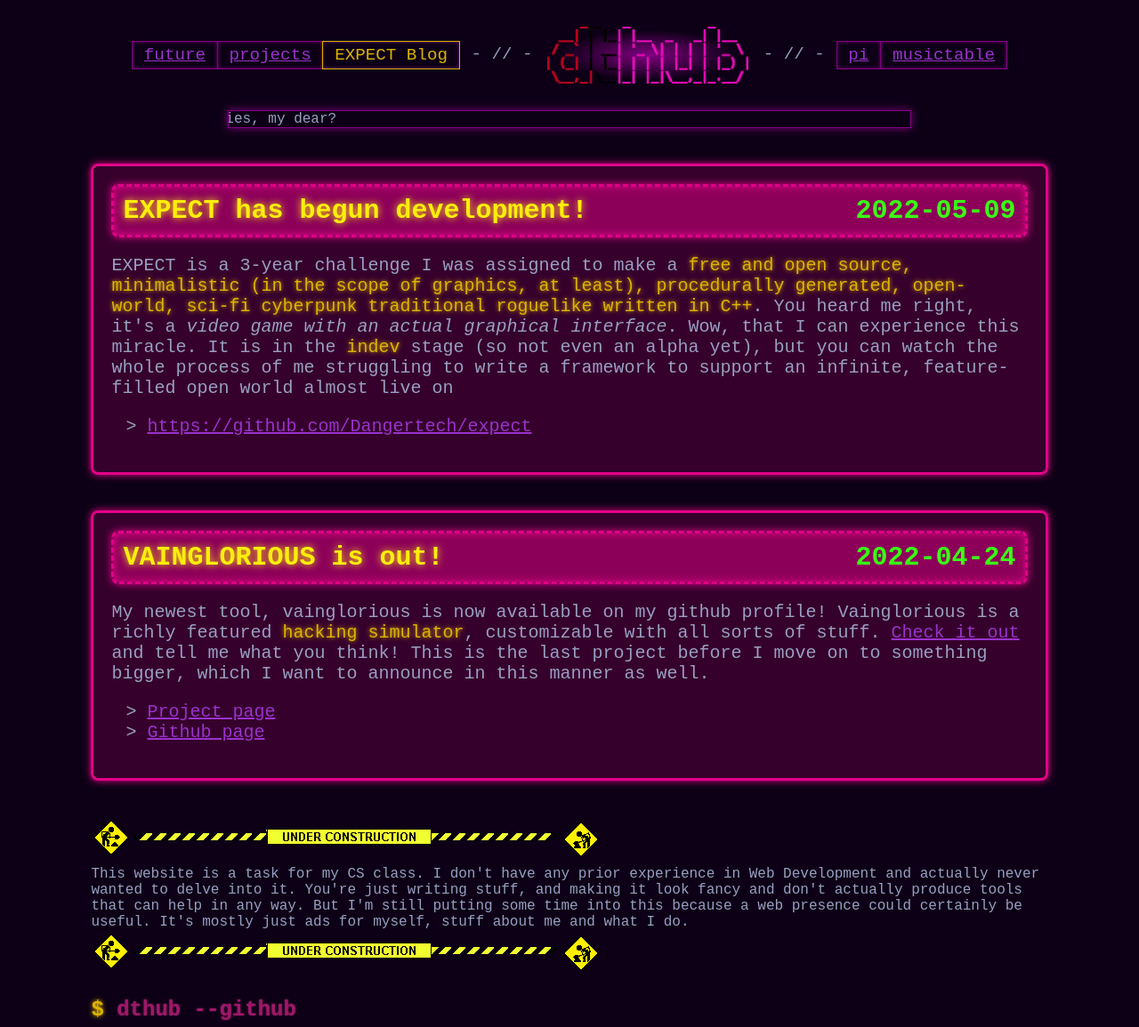
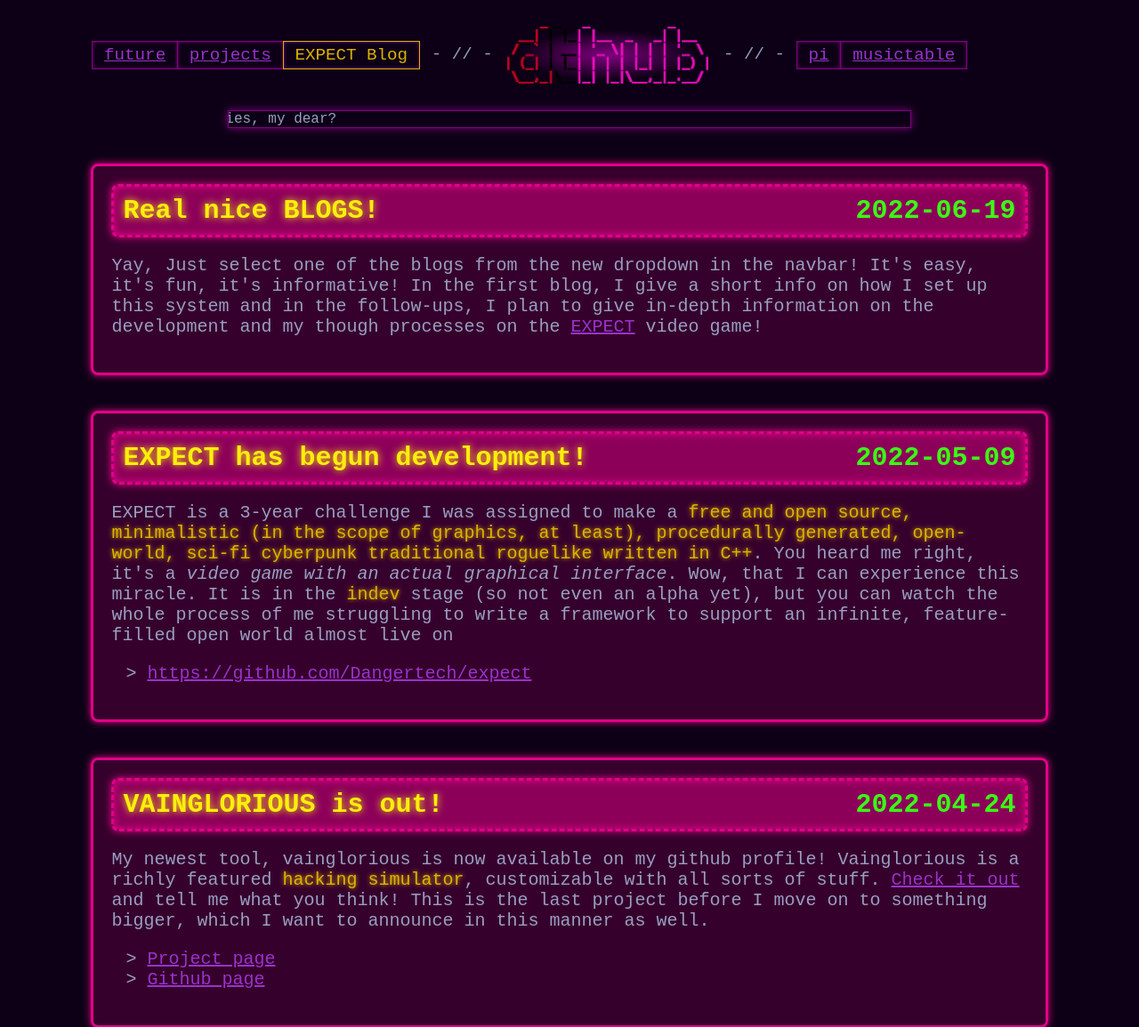
Before and after one commit to Dangertech/dthub, a PHP site: page / in a window 1280 px wide. Shown: the top 1155 px of the page at 89% size. Run offline with PHP 8.4, Linux system fonts and the light colour scheme.

Commit message:
Blog viewing! Blog viewing is now implemented! But for this to actually work on servers, the EXPECT git repo must be located next to the dthub repo. Look at title.php and blog.php for more

```diff
--- a/index.php
+++ b/index.php
@@ -14,6 +14,15 @@
 	<body>
 		<!Created by title.js>
 		<div id="title" logosrc="sources/dthublogo.png" leads="leads/" idx="index.html"></div>
+		<div class="news" title="Real nice BLOGS!" date="2022-06-19">
+			Yay, Just select one of the blogs from the new dropdown in the navbar!
+			It's easy, it's fun, it's informative! In the first blog, I give a
+			short info on how I set up this system and in the follow-ups,
+			I plan to give
+			in-depth information on the development and my though processes
+			on the <a href="https://github.com/Dangertech/expect" target="ur mom">
+				EXPECT</a> video game!
+		</div>
 		<div class="news" title="EXPECT has begun development!" date="2022-05-09">
 			EXPECT is a 3-year challenge I was assigned to make a
 			<gl>
--- a/leads/future.html
+++ b/leads/future.html
@@ -2,7 +2,7 @@
 	<head>
 		<title>dthub/future</title>
 		<script src="../sun.js" async></script>
-		<script src="../title.js" defer></script>
+		<script src="../title.php" defer></script>
 		<link rel="stylesheet" href="../style.css">
 	</head>
 	<body>
--- a/leads/musictable.html
+++ b/leads/musictable.html
@@ -3,7 +3,7 @@
 	<head>
 		<title>dthub/projects</title>
 		<script src="../sun.js" async></script>
-		<script src="../title.js" defer></script>
+		<script src="../title.php" defer></script>
 		<link rel="stylesheet" href="../style.css">
 
 	</head>
--- a/leads/pi.html
+++ b/leads/pi.html
@@ -2,7 +2,7 @@
 	<head>
 		<title>dthub/pi</title>
 		<script src="../sun.js" async></script>
-		<script src="../title.js" defer></script>
+		<script src="../title.php" defer></script>
 		<link rel="stylesheet" href="../style.css">
 	</head>
 	<body>
--- a/leads/projects.html
+++ b/leads/projects.html
@@ -2,7 +2,7 @@
 	<head>
 		<title>dthub/projects</title>
 		<script src="../sun.js" async></script>
-		<script src="../title.js" defer></script>
+		<script src="../title.php" defer></script>
 		<link rel="stylesheet" href="../style.css">
 	</head>
 	<body>
--- a/style.css
+++ b/style.css
@@ -37,7 +37,8 @@
 	font-size: min(1.5vw, 20px);
 }
 
-ul.navbar > li:not(.sep)
+
+ul.navbar > li:not(.sep):not(.invisible)
 {
 	border-top: 1px solid;
 	border-left: 1px solid;
@@ -45,7 +46,13 @@
 	box-shadow: inset 0px 0px min(0.3vw, 4px) purple;
 }
 
-ul.navbar > li:not(.sep):hover
+ul.navbar > li.invisible
+{
+	color: rgba(0,0,0,0);
+	min-width: 5vw;
+}
+
+ul.navbar > li:not(.sep):not(.invisible):hover
 {
 	margin-left: 0px;
 	box-shadow: inset 0px 0px min(1vw, 10px) purple;
@@ -71,14 +78,21 @@
 {
 	display: none;
 	position: absolute;
-	background-color: green;
-	min-width: 400px;
+	min-width: 15vw;
+	margin: min(0.3vw, 20px) -1vw;
 	z-index: 12;
+	border: 1px dashed;
+	box-shadow: 0px 0px min(1vw, 10px) var(--glow-accent-color);
 }
 
 .dropdown:hover .dropdown-content
 {
 	display: block;
+}
+
+.dropdown-content > li:hover
+{
+	text-shadow: 0 0 5px var(--glow-accent-color);
 }
 
 ul.navbar > li.sep
--- a/title.php
+++ b/title.php
@@ -3,6 +3,8 @@
 var leads = headerTarget.getAttribute("leads");
 if (leads == undefined)
 	leads = "";
+// Set a cookie to access the js var in php (Stupid bodge, I know)
+document.cookie="leads_path="+leads;
 
 headerTarget.innerHTML =
 `
@@ -18,8 +20,14 @@
 			<li class="dropdown special last">
 				EXPECT Blog
 				<ul class="dropdown-content">
-					<li>Auto-Generated Entry 1</li>
-					<li>Auto-Generated Entry 2</li>
+					<?php
+						foreach (new DirectoryIterator('../EXPECT/garden/blogs') as $file)
+						{
+								if($file->isDot()) continue;
+								print '<li><a href="' . $_COOKIE['leads_path'] . 'blog.php?name='
+									. $file->getFilename() . '">' . $file->getFilename() . '</a></li>';
+						}
+					?>
 				</ul>
 			</li>
 			<li class="sep">
@@ -39,6 +47,7 @@
 			<li class="last">
 				<a href="` + leads + `musictable.html">musictable</a>
 			</li>
+			<li class="invisible"></li>
 		</ul>
 	</div>
 	<div id="quoteContainer">
@@ -51,7 +60,7 @@
 {
 	let prop_idx = headerTarget.getAttribute("idx");
 	if (prop_idx == undefined)
-		prop_idx = "../index.html";
+		prop_idx = "../index.php";
 	window.location.replace(prop_idx);
 }
 // QUOTES
```
Also changed, not shown: leads/blog.php (added, +19 -0 lines).
